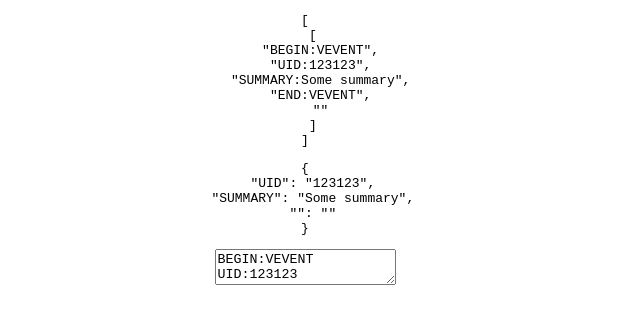
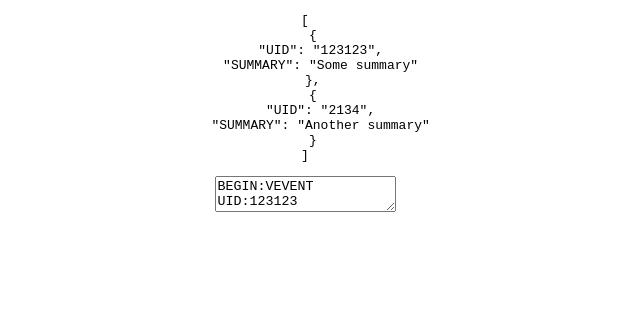
Before and after one commit to rofrol/component-issue-1596, a React (Create React App) app: page / in a window 1280 px wide. Shown: the top 324 px of the page, without its empty margins (335-975 px from the left). Built offline with nearby package versions, Linux system fonts and the light colour scheme.

Commit message:
Improve cleanRules. Add formatRules.

```diff
--- a/src/App.js
+++ b/src/App.js
@@ -7,11 +7,21 @@ const initRules = [
   SUMMARY:Some summary
   END:VEVENT
   `,
+  `BEGIN:VEVENT
+  UID:2134
+  SUMMARY:Another summary
+  END:VEVENT
+  `,
 ];
 
 // https://stackoverflow.com/questions/21895233/how-in-node-to-split-string-by-newline-n/21895354#21895354
-const cleanData = (data) =>
-  data.map((item) => item.split(/\n/).map((str) => str.trim()));
+const cleanRules = (data) =>
+  data.map((item) =>
+    item
+      .trim()
+      .split(/\n/)
+      .map((str) => str.trim())
+  );
 
 const parseRule = (data) => {
   return data.reduce((acc, str) => {
@@ -24,13 +34,27 @@ const parseRule = (data) => {
   }, {});
 };
 
+const formatRules = (rules) =>
+  rules
+    .map(
+      (rule) =>
+        "BEGIN:VEVENT\n" +
+        Object.entries(rule)
+          .map(([key, value]) => `${key}:${value}`)
+          .join("\n") +
+        "\nEND:VEVENT"
+    )
+    .join(",");
+
 function App() {
-  const [rules, setRules] = useState(cleanData(initRules));
+  const [rules] = useState(cleanRules(initRules).map(parseRule));
   return (
     <div className="App">
       <pre>{JSON.stringify(rules, null, 2)}</pre>
-      <pre>{JSON.stringify(parseRule(rules[0]), null, 2)}</pre>
-      <textarea value={rules.map((item) => item.join("\n"))}></textarea>
+      <textarea
+        value={formatRules(rules)}
+        onChange={(event) => console.log(event)}
+      ></textarea>
     </div>
   );
 }
```
